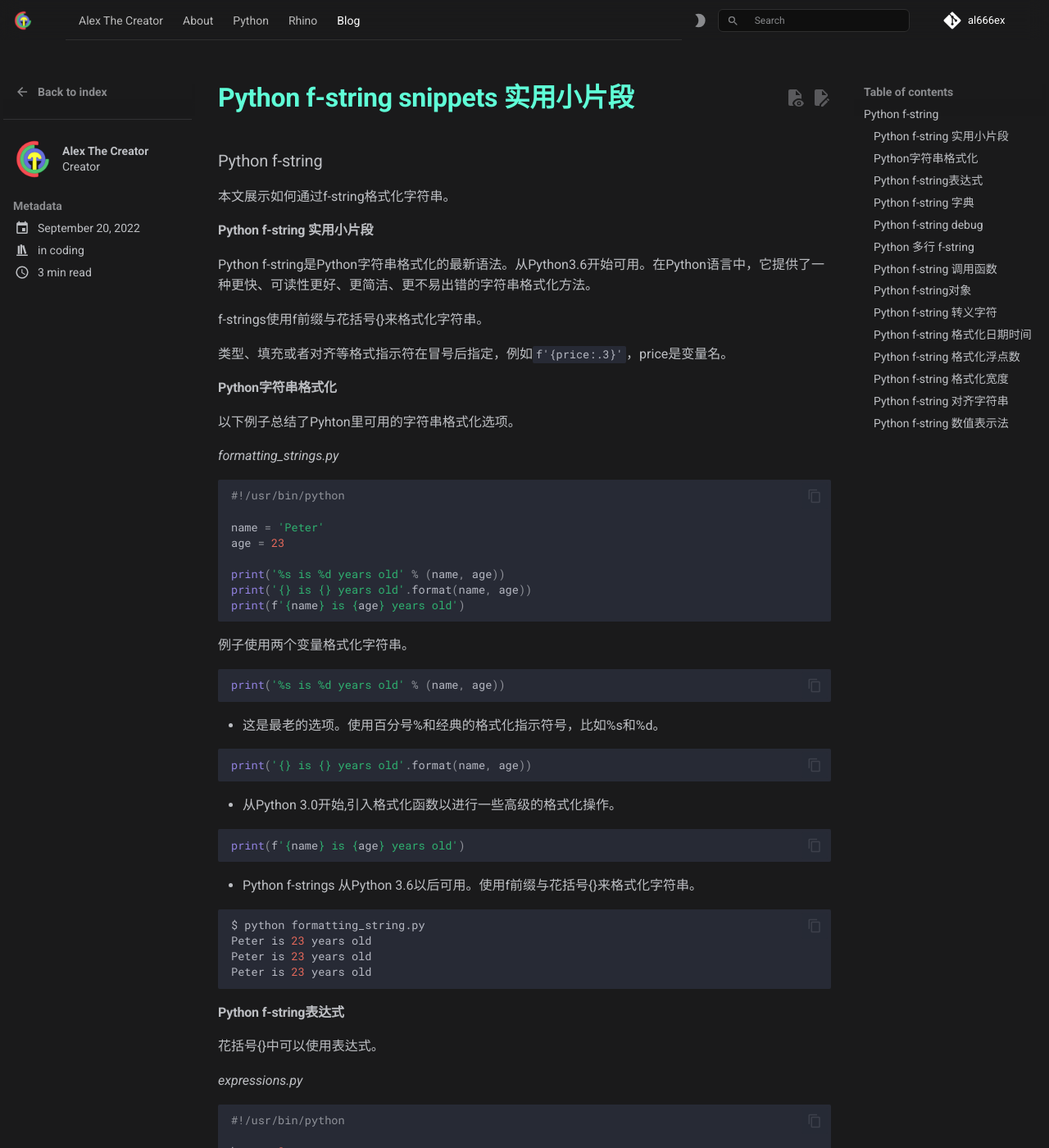
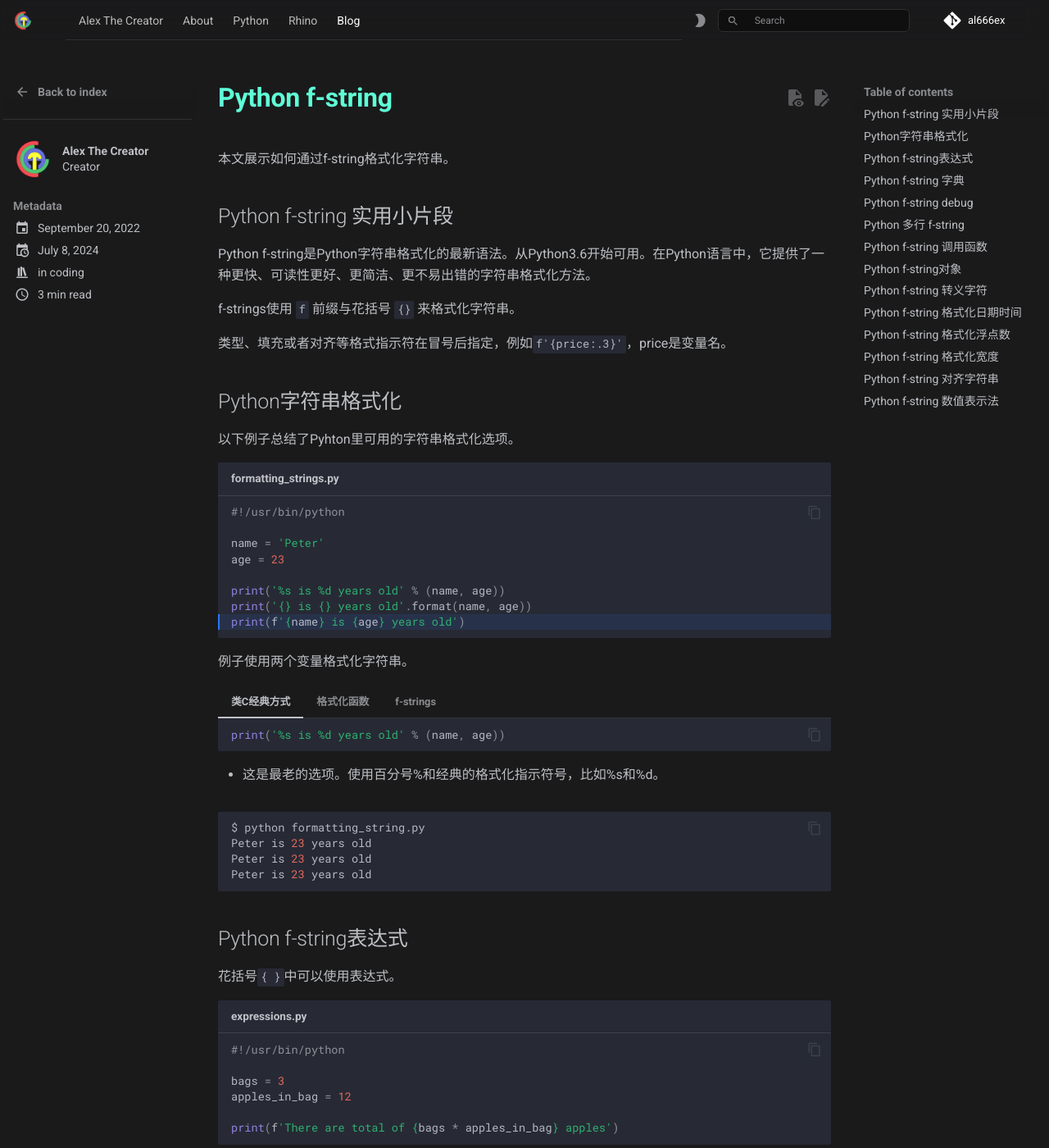
Before and after one commit to chinabiue/al666ex, an MkDocs documentation site: the page built from docs/blog/posts/Python-f-string-snippets-实用用小片段.md, in a window 1280 px wide and 1400 px high. Shown: the whole window at 82% size. Built offline with MkDocs 1.6.1 and Material for MkDocs 9.7.7, drawn with Linux system fonts in a browser that asks for light colours; comment, search, counter and statistics services are not loaded; some of the changed text lies outside the part shown.

Commit message:
update f string md

````diff
--- a/docs/blog/posts/Python-f-string-snippets-实用用小片段.md
+++ b/docs/blog/posts/Python-f-string-snippets-实用用小片段.md
@@ -4,24 +4,25 @@
 categories: [coding]
 authors:
     - Alex
-date: 2022-09-20 21:52:06
+date:
+    created: 2022-09-20 21:52:06
+    updated: 2024-07-08 21:09:11
 ---
-### Python f-string
+# Python f-string
 
 本文展示如何通过f-string格式化字符串。
 
-#### Python f-string 实用小片段
+##  Python f-string 实用小片段
 Python f-string是Python字符串格式化的最新语法。从Python3.6开始可用。在Python语言中，它提供了一种更快、可读性更好、更简洁、更不易出错的字符串格式化方法。
 
-f-strings使用f前缀与花括号{}来格式化字符串。
+f-strings使用 `f` 前缀与花括号 `{}` 来格式化字符串。
 
 类型、填充或者对齐等格式指示符在冒号后指定，例如`f'{price:.3}'`，price是变量名。
 
-#### Python字符串格式化
+##  Python字符串格式化
 以下例子总结了Pyhton里可用的字符串格式化选项。
 
-*formatting_strings.py*
-```py
+```py title="formatting_strings.py" hl_lines="8"
 #!/usr/bin/python
 
 name = 'Peter'
@@ -33,25 +34,31 @@
 ```
 例子使用两个变量格式化字符串。
 
-```py
-print('%s is %d years old' % (name, age))
-```
+=== "类C经典方式"
 
-* 这是最老的选项。使用百分号%和经典的格式化指示符号，比如%s和%d。
+    ```py
+    print('%s is %d years old' % (name, age))
+    ```
 
-```py
-print('{} is {} years old'.format(name, age))
-```
+    * 这是最老的选项。使用百分号%和经典的格式化指示符号，比如%s和%d。
 
-* 从Python 3.0开始,引入格式化函数以进行一些高级的格式化操作。
+=== "格式化函数"
 
+    ```py
+    print('{} is {} years old'.format(name, age))
+    ```
 
-```py
-print(f'{name} is {age} years old')
-```
+    * 从Python 3.0开始,引入格式化函数以进行一些高级的格式化操作。
 
-* Python f-strings 从Python 3.6以后可用。使用f前缀与花括号{}来格式化字符串。
+=== "f-strings"
 
+    ```py
+    print(f'{name} is {age} years old')
+    ```
+
+    * Python f-strings 从Python 3.6以后可用。使用 $f${.red} 前缀与花括号 __{ }__{.red} 来格式化字符串。
+
+<!-- termynal-->
 ```bash
 $ python formatting_string.py
 Peter is 23 years old
@@ -61,11 +68,10 @@
 ```
 
 <!-- more -->
-#### Python f-string表达式
-花括号{}中可以使用表达式。
+##  Python f-string表达式
+花括号`{ }`中可以使用表达式。
 
-*expressions.py*
-```py
+```py title="expressions.py"
 #!/usr/bin/python
 
 bags = 3
@@ -80,11 +86,10 @@
 There are total of 36 apples
 ```
 
-#### Python f-string 字典
+##  Python f-string 字典
 字典在f-strings内仍然起作用。
 
-*dicts.py*
-```py
+```py title="dicts.py"
 #!/usr/bin/python
 
 user = {'name': 'John Doe', 'occupation': 'gardener'}
@@ -98,11 +103,10 @@
 John Doe is a gardener
 ```
 
-#### Python f-string debug
-Python 3.8 通过=符号在f-string内引入了自文档表达式。
+##  Python f-string debug
+Python 3.8 通过 `=` 符号在f-string内引入了自文档表达式。
 
-*debug.py*
-```py
+```py title="debug.py"
 #!/usr/bin/python
 
 import math
@@ -120,11 +124,10 @@
 math.sin(x) = 0.7173560908995228
 ```
 
-#### Python 多行 f-string
+##  Python 多行 f-string
 f-string的多行模式。
 
-*multiline.py*
-```py
+```py title="multiline.py"
 #!/usr/bin/python
 
 name = 'John Doe'
@@ -148,11 +151,10 @@
 Occupation: gardener
 ```
 
-#### Python f-string 调用函数
+##  Python f-string 调用函数
 f-strings内也可以调用函数。
 
-*call_function.py*
-```py
+```py title="call_function.py"
 #!/usr/bin/python
 
 def mymax(x, y):
@@ -171,11 +173,10 @@
 Max of 3 and 4 is 4
 ```
 
-#### Python f-string对象
+##  Python f-string对象
 Python f-string也可以接受对象；接收的对象必须在内部实现`__str__`或`__repr__`函数。
 
-*objects.py*
-```py
+```py title="objects.py"
 #!/usr/bin/python
 
 class User:
@@ -197,11 +198,10 @@
 John Doe is a gardener
 ```
 
-#### Python f-string 转义字符
+##  Python f-string 转义字符
 以下例子展示如何在f-string内转义特定字符。
 
-*escaping.py*
-```py
+```py title="escaping.py"
 #!/usr/bin/python
 
 print(f'Python uses {{}} to evaludate variables in f-strings')
@@ -215,14 +215,12 @@
 This was a 'great' film
 ```
 
-#### Python f-string 格式化日期时间
+##  Python f-string 格式化日期时间
 
 以下例子格式化日期时间。
 
-*format_datetime.py*
-```py
+```py title="format_datetime.py"
 #!/usr/bin/python
-
 import datetime
 
 now = datetime.datetime.now()
@@ -236,11 +234,10 @@
 2021-08-20 15:13
 ```
 
-#### Python f-string 格式化浮点数
+##  Python f-string 格式化浮点数
 浮点数带f后缀。也可以指定精度：小数点后位数。精度由点号`.`后跟着的数字决定。
 
-*format_floats.py*
-```py
+```py title="format_floats.py"
 #!/usr/bin/python
 
 val = 12.3
@@ -258,11 +255,10 @@
 
 从输出可以看到小数位分别为2和5位。
 
-#### Python f-string 格式化宽度
+##  Python f-string 格式化宽度
 宽度指示符设置输出的宽度。如果输出数值小于指定宽度，前面由空格或其他字符填充。
 
-*format_width.py*
-```py
+```py title="format_width.py"
 #!/usr/bin/python
 
 for x in range(1, 11):
@@ -284,11 +280,10 @@
 10 100 1000
 ```
 
-#### Python f-string 对齐字符串
+##  Python f-string 对齐字符串
 默认的对齐方式是左对齐。可以使用 `>` 符号指定右对齐。`>`符号紧跟于冒号之后。
 
-*justify.py*
-```py
+```py title="justify.py"
 #!/usr/bin/python
 
 s1 = 'a'
@@ -311,11 +306,10 @@
       abcd
 ```
 
-#### Python f-string 数值表示法
+##  Python f-string 数值表示法
 数值有不同的表示方法，比如10进制或16进制。
 
-*format_notations.py*
-```py
+```py title="format_notations.py"
 #!/usr/bin/python
 
 a = 300
````
